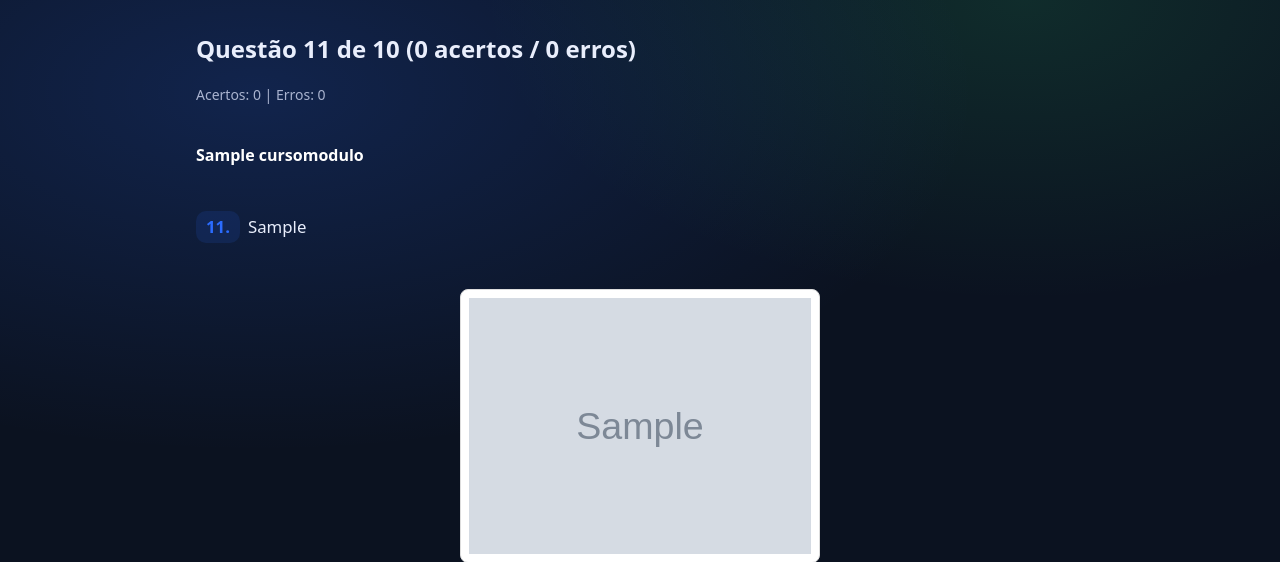
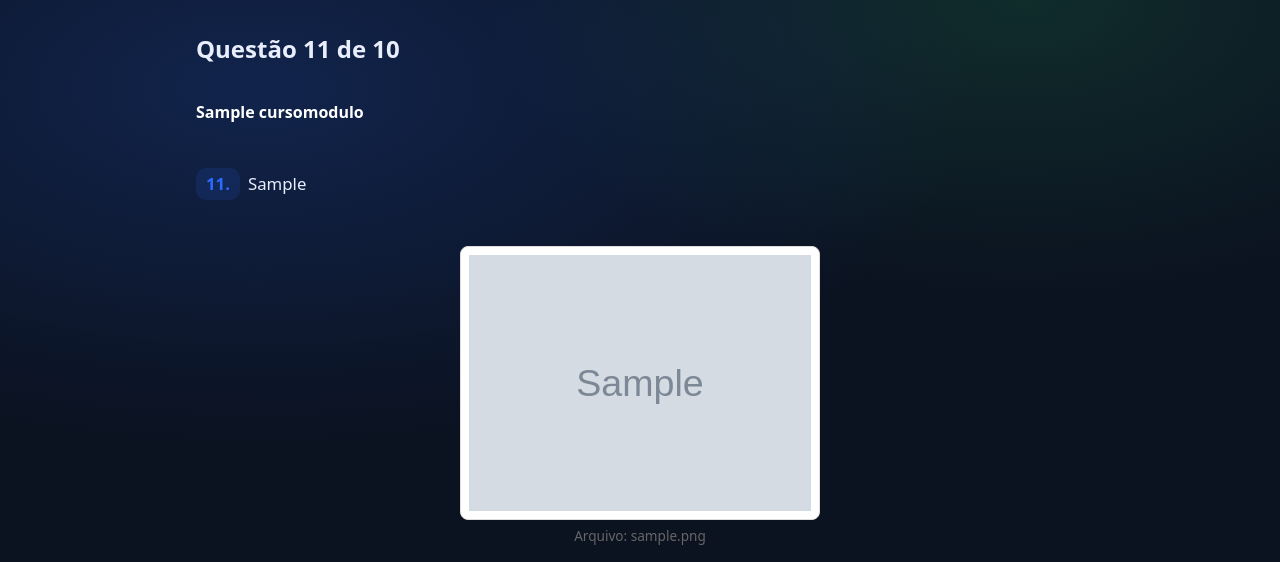
Before and after one commit to AlexBrazil/banco_provas_senatran, a Django app: template banco_questoes/templates/simulado/questao.html in a window 1280 px wide. Shown: the top 562 px of the page. Run offline with Django 5.2, Linux system fonts and the light colour scheme; tables that the repository leaves empty hold one stand-in row (values such as "Sample post"); the template is opened without the code that fills it: values that come from a table or form of the project are taken from there, most other values are stand-ins (such as "Sample title", 1, 10 or a date in 2020); grey boxes marked "Sample" are stand-in pictures; parts of the project's set-up code (start-up, migrations or seed data) failed here and were passed over.

Commit message:
retitada informação de acerto e erros da tela de questões

```diff
--- a/banco_questoes/templates/simulado/questao.html
+++ b/banco_questoes/templates/simulado/questao.html
@@ -4,13 +4,17 @@
 
 <div class="simulado-container simulado-questao">
 
-  <h2 class="simulado-titulo">
-    Questão {{ idx|add:1 }} de {{ total }} ({{ acertos|default:0 }} acertos / {{ erros|default:0 }} erros)
-  </h2>
+  {% with modo_atual=mode|default:"PROVA" %}
+    <h2 class="simulado-titulo">
+      Questão {{ idx|add:1 }} de {{ total }}{% if modo_atual != "PROVA" %} ({{ acertos|default:0 }} acertos / {{ erros|default:0 }} erros){% endif %}
+    </h2>
 
-  <p class="simulado-contagem">
-    Acertos: {{ acertos|default:0 }} | Erros: {{ erros|default:0 }}
-  </p>
+    {% if modo_atual != "PROVA" %}
+      <p class="simulado-contagem">
+        Acertos: {{ acertos|default:0 }} | Erros: {{ erros|default:0 }}
+      </p>
+    {% endif %}
+  {% endwith %}
 
   <p class="simulado-modulo">
     <strong>{{ questao.modulo.nome }}</strong>
--- a/banco_questoes/views_simulado.py
+++ b/banco_questoes/views_simulado.py
@@ -294,6 +294,7 @@ def simulado_questao(request: HttpRequest) -> HttpResponse:
             "total": len(qids),
             "acertos": acertos,
             "erros": erros,
+            "mode": state.get("mode") or "PROVA",
             "questao": questao,
             "alternativas": alternativas,
             "answered": answered,
@@ -359,6 +360,7 @@ def simulado_responder(request: HttpRequest) -> HttpResponse:
                 "total": len(qids),
                 "acertos": acertos_so_far,
                 "erros": erros_so_far,
+                "mode": state.get("mode") or "PROVA",
                 "questao": questao,
                 "alternativas": alternativas,
                 "answered": answers.get(qid),
```
